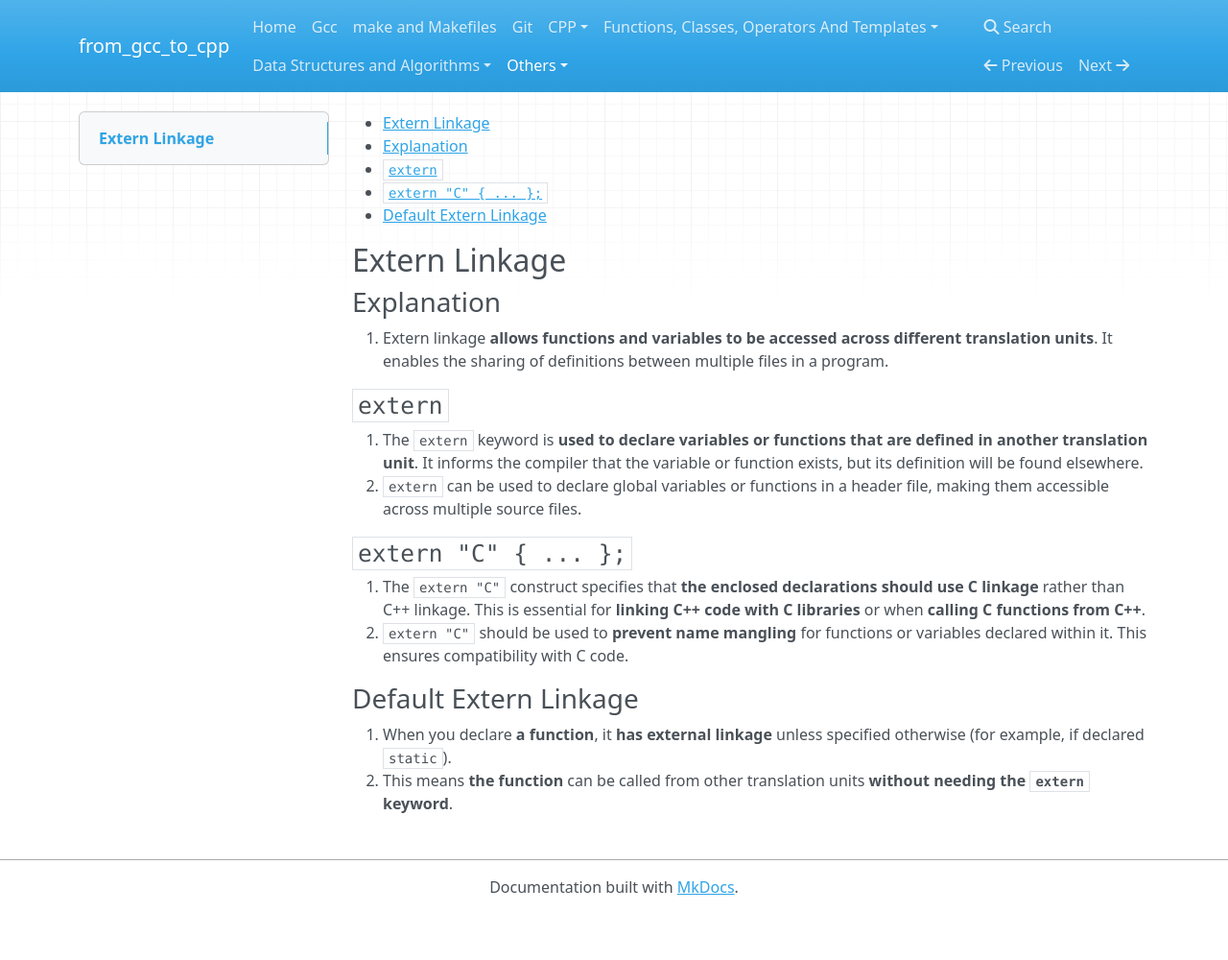
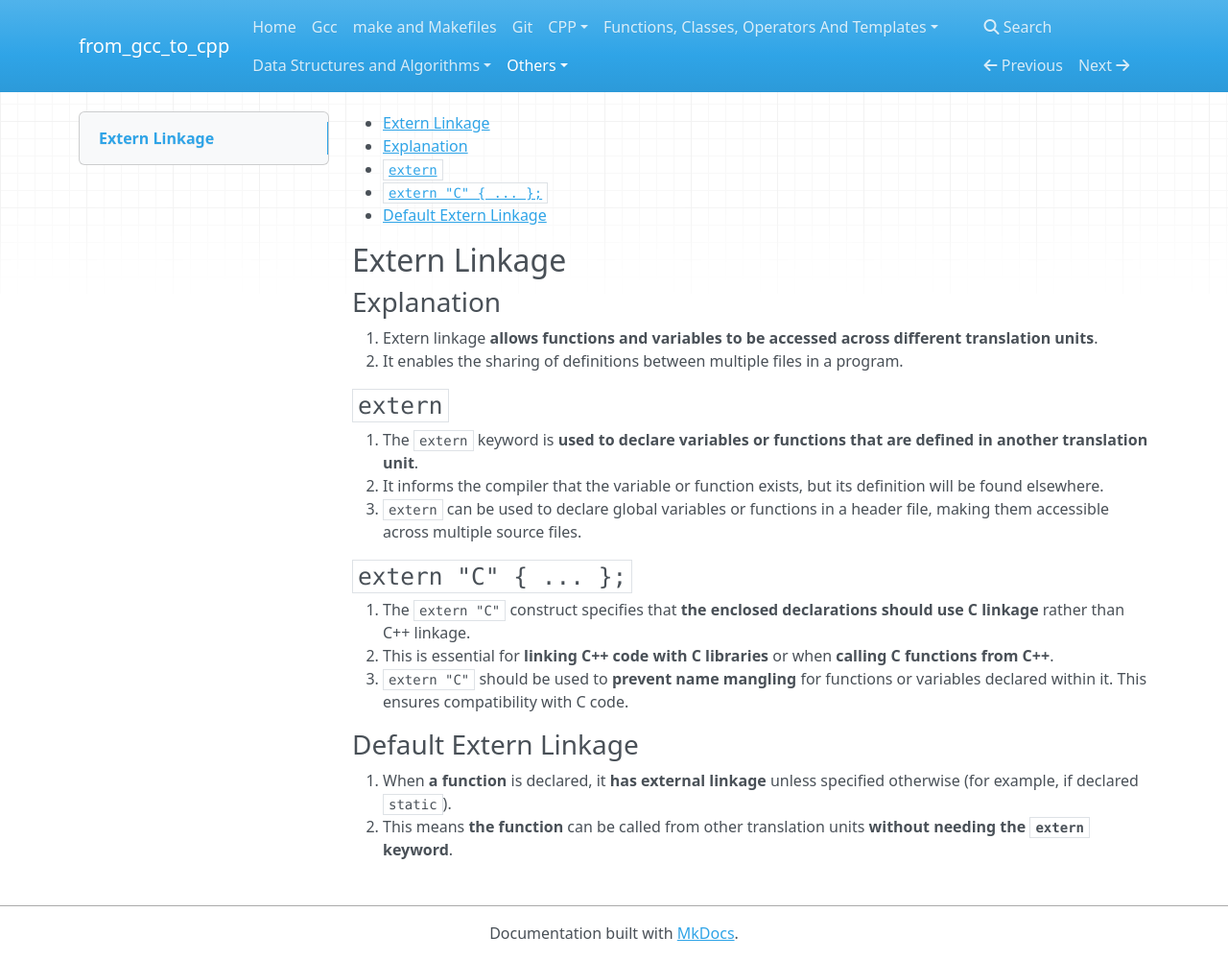
Before and after one commit to 0BananaBig0/from_gcc_to_cpp, an MkDocs documentation site: the page built from docs/Extern.md, in a window 1280 px wide and 1000 px high. Shown: the whole window at 96% size. Built offline with MkDocs 1.6.1, drawn with Linux system fonts in a browser that asks for light colours; nearby versions of some CDN libraries.

Commit message:
format Extern.md

```diff
--- a/docs/Extern.md
+++ b/docs/Extern.md
@@ -13,27 +13,30 @@
 ### Explanation
 
 1. Extern linkage **allows functions and variables to be accessed across different translation
-   units**. It enables the sharing of definitions between multiple files in a program.
+   units**.
+2. It enables the sharing of definitions between multiple files in a program.
 
 ### `extern`
 
 1. The `extern` keyword is **used to declare variables or functions that are defined in another
-   translation unit**. It informs the compiler that the variable or function exists, but its
-   definition will be found elsewhere.
-2. `extern` can be used to declare global variables or functions in a header file, making them
+   translation unit**.
+2. It informs the compiler that the variable or function exists, but its definition will be found
+   elsewhere.
+3. `extern` can be used to declare global variables or functions in a header file, making them
    accessible across multiple source files.
 
 ### `extern "C" { ... };`
 
 1. The `extern "C"` construct specifies that **the enclosed declarations should use C linkage**
-   rather than C++ linkage. This is essential for **linking C++ code with C libraries** or when
-   **calling C functions from C++**.
-2. `extern "C"` should be used to **prevent name mangling** for functions or variables declared
+   rather than C++ linkage.
+2. This is essential for **linking C++ code with C libraries** or when **calling C functions from
+   C++**.
+3. `extern "C"` should be used to **prevent name mangling** for functions or variables declared
    within it. This ensures compatibility with C code.
 
 ### Default Extern Linkage
 
-1. When you declare **a function**, it **has external linkage** unless specified otherwise (for
+1. When **a function** is declared, it **has external linkage** unless specified otherwise (for
    example, if declared `static`).
 2. This means **the function** can be called from other translation units **without needing the
    `extern` keyword**.
```
